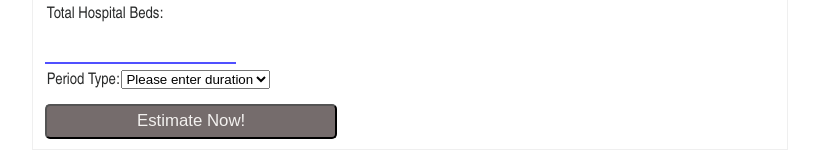
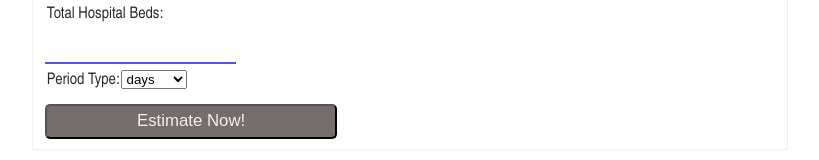
Before and after one commit to KenjxJJ/UIEstimator, an Angular app: page / in a window 1280 px wide. Shown: the part 388-548 px from the top of the page, without its empty margins (230-1049 px from the left). Built offline with nearby package versions, Linux system fonts and the light colour scheme.

Commit message:
Make select options three for the period type

```diff
--- a/src/app/app.component.html
+++ b/src/app/app.component.html
@@ -21,7 +21,6 @@
 
           <label for="frmPeriodType" >Period Type: </label>
           <select id="frmPeriodType" data-period-type="Period type" required>
-              <option value="">Please enter duration</option>
               <option value="days">days</option>
               <option value="week">weeks</option>
               <option value="month">months</option>
```
